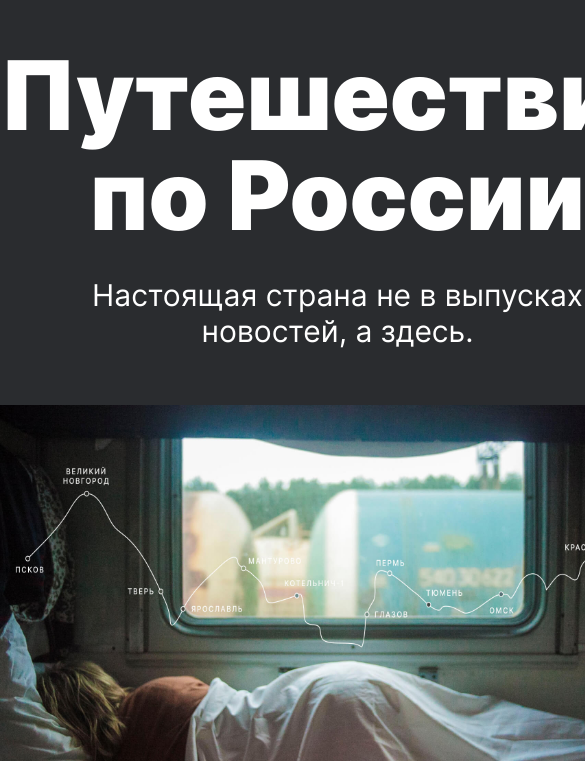
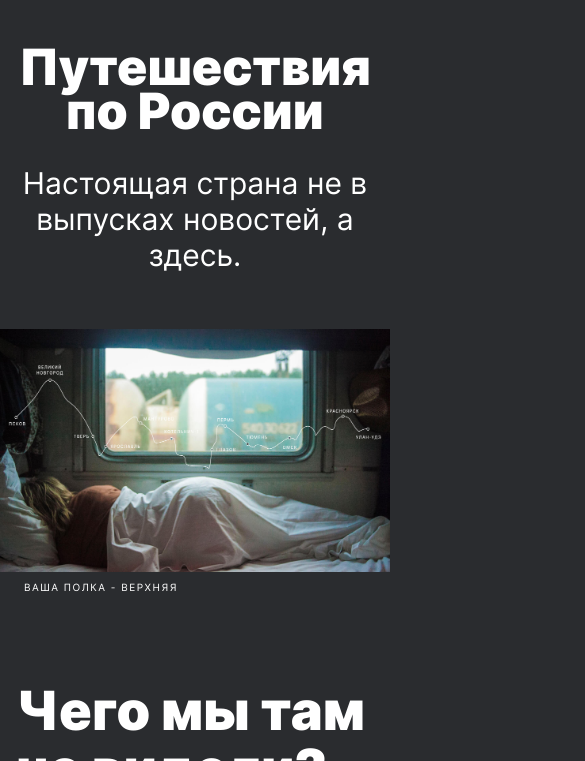
Before and after one commit to ALVolkova/russian-travel, a plain HTML site: page index.html in a window 390 px wide. Shown: the part 83-844 px from the top of the page, 585 px wide, since content can reach past the window. Drawn offline with Linux system fonts and the light colour scheme; files whose address does not match are found by name.

Commit message:
исправления для 1100 999 665 470

```diff
--- a/blocks/content/__intro/content__intro.css
+++ b/blocks/content/__intro/content__intro.css
@@ -17,3 +17,11 @@
     margin-left: 24px;
   }
 }
+
+@media screen and (max-width: 665px) {
+  .content__intro {
+
+    margin-left: 16px;
+    margin-right: 16px;
+  }
+}
--- a/blocks/footer/__author/footer__author.css
+++ b/blocks/footer/__author/footer__author.css
@@ -11,6 +11,13 @@
 }
 
 
+@media screen and (max-width: 665px) {
+  .footer__author {
+    font-size: 12px;
+    line-height: 12px;
+  }
+}
+
 @media screen and (max-width: 320px) {
   .footer__author {
     font-size: 14px;
--- a/blocks/footer/__links/footer__links.css
+++ b/blocks/footer/__links/footer__links.css
@@ -9,7 +9,7 @@
 
 
 
-@media screen and (max-width: 320px) {
+@media screen and (max-width: 470px) {
   .footer__links {
     width: 100%;
     display: flex;
--- a/blocks/lead/__title/lead__title.css
+++ b/blocks/lead/__title/lead__title.css
@@ -8,17 +8,26 @@
 
 }
 
-@media screen and (max-width: 1024px) {
+
+
+
+@media screen and (max-width: 665px) {
   .lead__title {
-
+    margin-top: 0;
+    margin-bottom: 0;
+    font-size: 60px;
+    line-height: 56px;
+    font-weight: 900;
   }
 }
 
-
-
-@media screen and (max-width: 768px) {
+@media screen and (max-width: 470px) {
   .lead__title {
-
+    margin-top: 0;
+    margin-bottom: 0;
+    font-size: 50px;
+    line-height: 44px;
+    font-weight: 900;
   }
 }
 
```
